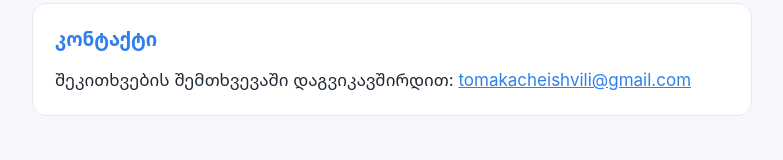
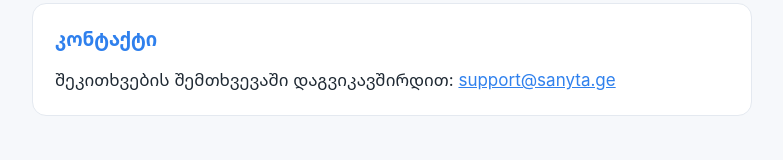
Before and after one commit to tomatoes20xx/sanyta_privacy_policy, a plain HTML site: page index.html in a window 1280 px wide. Shown: the part 2123-2283 px from the top of the page, without its empty margins (248-1031 px from the left). Drawn offline with Linux system fonts and the light colour scheme.

Commit message:
Update contact email in index.html

```diff
--- a/index.html
+++ b/index.html
@@ -173,7 +173,7 @@
       <h2>კონტაქტი</h2>
       <p>
         შეკითხვების შემთხვევაში დაგვიკავშირდით:
-        <a href="mailto:tomakacheishvili@gmail.com">tomakacheishvili@gmail.com</a>
+        <a href="mailto:support@sanyta.ge">support@sanyta.ge</a>
       </p>
     </section>
 
```
